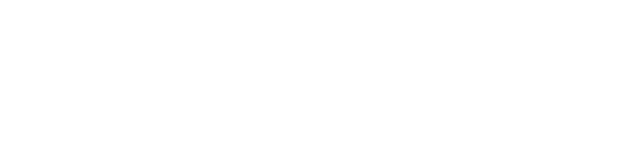
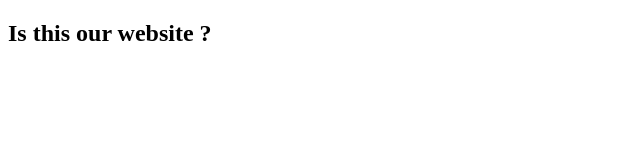
Before and after one commit to Flow-Fly/collaboration-101, a plain HTML site: page index.html in a window 1280 px wide. Shown: the whole page, without its empty margins (0-640 px from the left). Drawn offline with Linux system fonts and the light colour scheme.

Commit message:
Added script and welcome message

```diff
--- a/index.html
+++ b/index.html
@@ -1,9 +1,14 @@
 <!DOCTYPE html>
 <html lang="en">
-    <head>
-        <meta charset="UTF-8" />
-        <meta name="viewport" content="width=device-width, initial-scale=1.0" />
-        <title>Document</title>
-    </head>
-    <body></body>
+	<head>
+		<meta charset="UTF-8" />
+		<meta name="viewport" content="width=device-width, initial-scale=1.0" />
+		<script type="module" src="./index.js">
+			s
+		</script>
+		<title>Document</title>
+	</head>
+	<body>
+		<h2>Is this our website ?</h2>
+	</body>
 </html>
```
